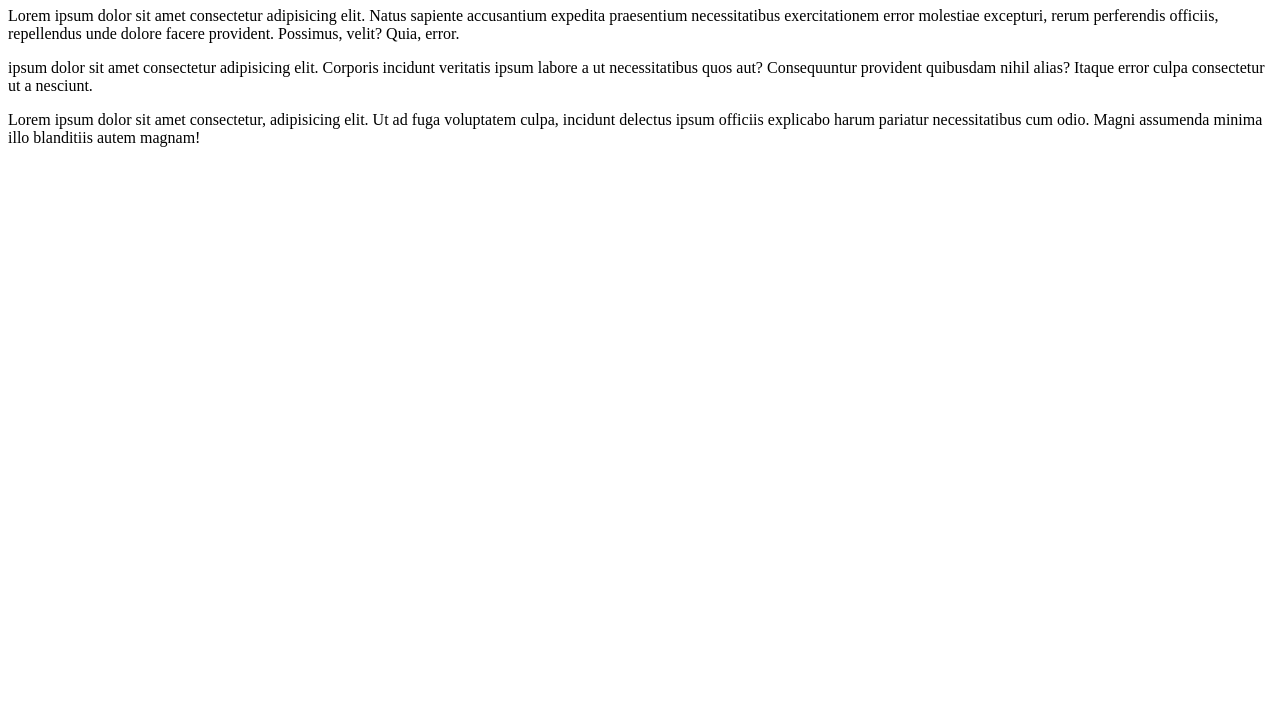
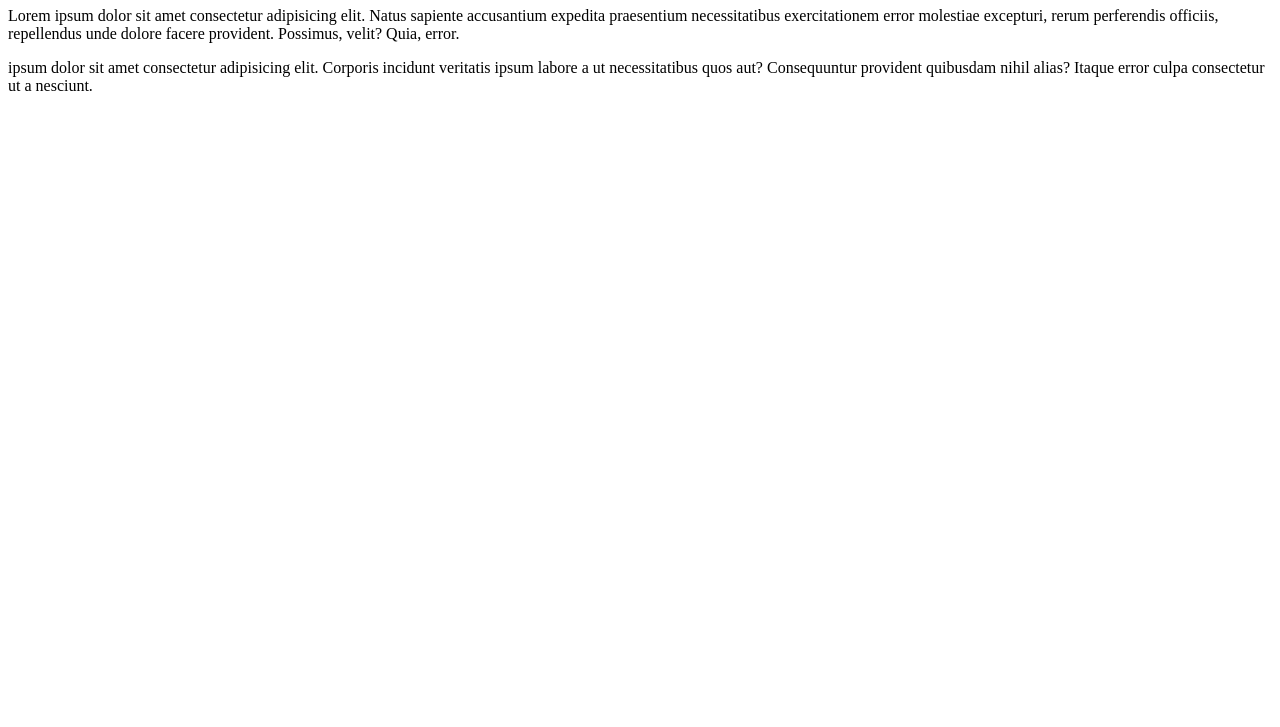
Before and after one commit to LuizNunes06/AulasGit, a plain HTML site: page index.html in a window 1280 px wide. Shown: the part 73-800 px from the top of the page. Drawn offline with Linux system fonts and the light colour scheme.

Commit message:
Update index.html
retirado um lorem

```diff
--- a/index.html
+++ b/index.html
@@ -10,6 +10,5 @@
     <h1>Isto é apenas um teste</h1>
     <p>Lorem ipsum dolor sit amet consectetur adipisicing elit. Natus sapiente accusantium expedita praesentium necessitatibus exercitationem error molestiae excepturi, rerum perferendis officiis, repellendus unde dolore facere provident. Possimus, velit? Quia, error.</p>
     <p> ipsum dolor sit amet consectetur adipisicing elit. Corporis incidunt veritatis ipsum labore a ut necessitatibus quos aut? Consequuntur provident quibusdam nihil alias? Itaque error culpa consectetur ut a nesciunt.</p>
-    <p>Lorem ipsum dolor sit amet consectetur, adipisicing elit. Ut ad fuga voluptatem culpa, incidunt delectus ipsum officiis explicabo harum pariatur necessitatibus cum odio. Magni assumenda minima illo blanditiis autem magnam!</p>
-</body>
+   </body>
 </html>
```
